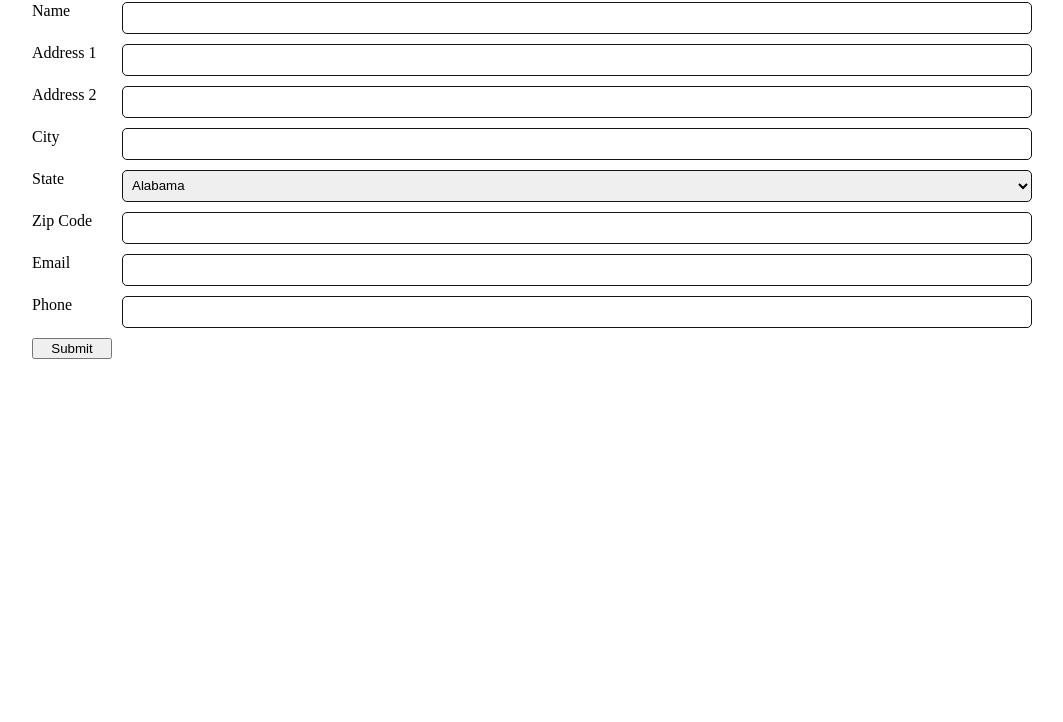
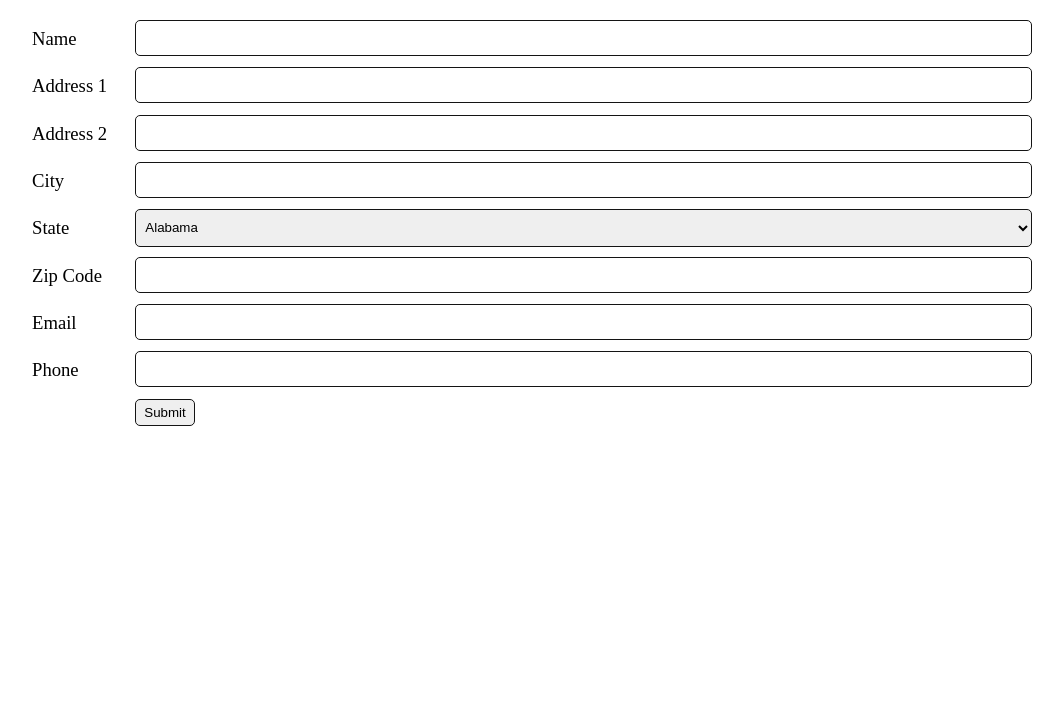
Before and after one commit to circleofconfusion/css-grid-autoprefixer-ie11, a website: page contact-form.html in a window 1280 px wide. Shown: the part 78-800 px from the top of the page, without its empty margins (108-1171 px from the left). Drawn offline with Linux system fonts and the light colour scheme.

Commit message:
Contact form working in modern browsers, not IE.

```diff
--- a/contact-form-style.css
+++ b/contact-form-style.css
@@ -1,12 +1,25 @@
+html, body {
+    margin: 0;
+    padding: 0;
+    font-size: 14pt;
+}
+
 main {
+    display: block;
     max-width: 1000px;
     margin: 0 auto;
+    padding: 5px;
 }
 
 form {
     display: grid;
     grid-template-columns: 10ch 1fr;
     grid-gap: 10px;
+}
+
+label {
+    display: block;
+    line-height: 2rem;
 }
 
 select,
@@ -21,3 +34,9 @@ input {
 select {
     height: 2rem;
 }
+
+button {
+    padding: 5px 8px;
+    border-radius: 5px;
+    border: solid 1px rgb(20,20,20);
+}
--- a/contact-form.html
+++ b/contact-form.html
@@ -31,7 +31,10 @@
             <input type="email" id="email" name="email">
             <label for="phone">Phone</label>
             <input type="text" id="phone" name="phone">
-            <button type="submit">Submit</button>
+            <div></div>
+            <div>
+                <button type="submit">Submit</button>
+            </div>
         </form>
     </main>
 </body>
```
